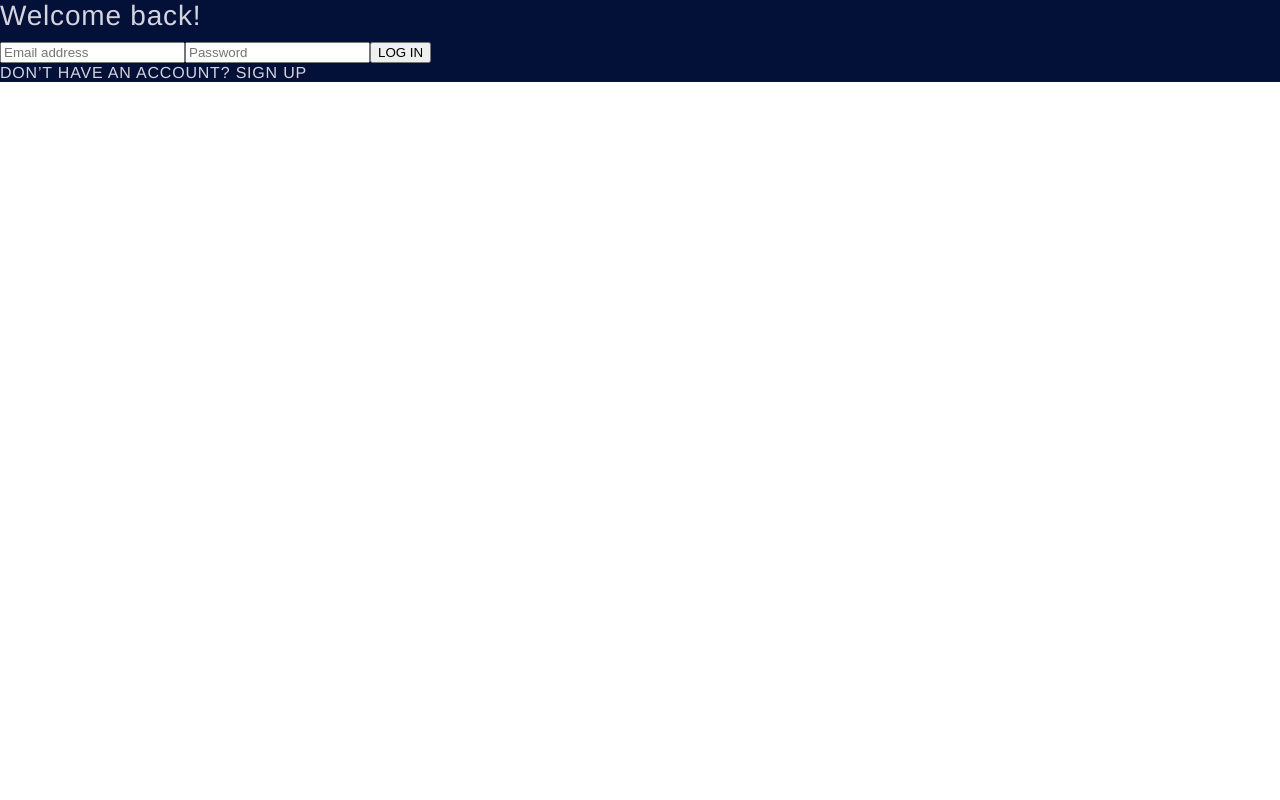
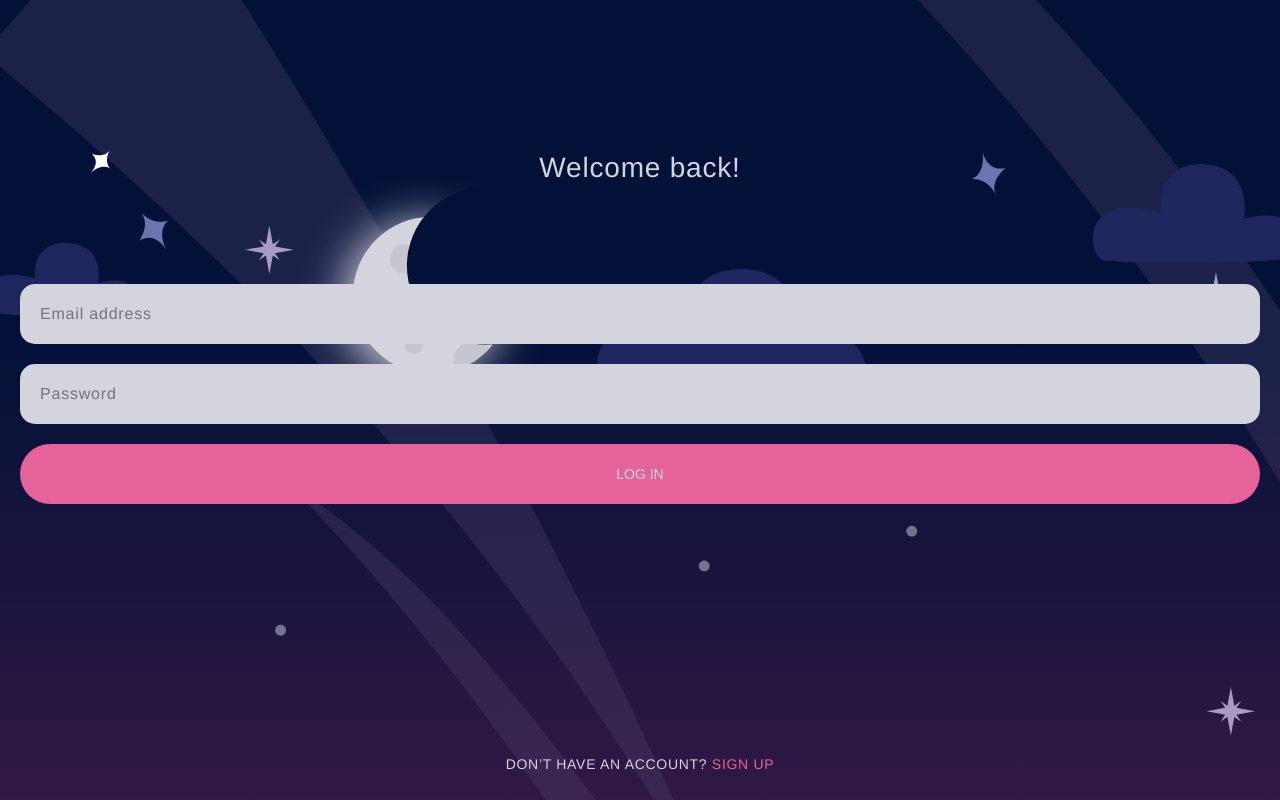
Before and after one commit to menchu123/dreamist-frontend, a Vue app: page /login in a window 1280 px wide. Built offline with nearby package versions, Linux system fonts and the light colour scheme.

Commit message:
Added login styles

```diff
--- a/src/styles/_mixins.scss
+++ b/src/styles/_mixins.scss
@@ -25,3 +25,73 @@
   background-size: cover;
   background-attachment: fixed;
 }
+
+@mixin userForm {
+  display: flex;
+  flex-direction: column;
+  input {
+    height: 60px;
+    border-radius: 15px;
+    border: none;
+    margin-bottom: 20px;
+    background-color: $lightgrey;
+    padding: 0 20px;
+    font-size: 16px;
+  }
+  input:focus-visible {
+    outline: none;
+  }
+  ::placeholder {
+    font-family: $font-family;
+    letter-spacing: 0.05em;
+    font-size: 16px;
+    font-weight: 400;
+  }
+  button {
+    background-color: $pink1;
+    border: none;
+    color: $lightgrey;
+    font-size: 14px;
+    font-weight: 500;
+    height: 60px;
+    border-radius: 50px;
+  }
+  button:active {
+    background-color: $pink2;
+  }
+}
+
+@mixin bottomLink {
+  p,
+  span {
+    font-size: 14px;
+    font-weight: 500;
+  }
+  span {
+    color: $pink1;
+  }
+  span:active {
+    color: $pink2;
+  }
+  text-align: center;
+  position: fixed;
+  bottom: 20px;
+  left: 0;
+  width: 100%;
+}
+
+@mixin button {
+  background-color: $pink1;
+  padding: 0 20px;
+  border: none;
+  color: $lightgrey;
+  font-size: 14px;
+  font-weight: 500;
+  height: 40px;
+  border-radius: 15px;
+  font-size: 16px;
+  font-weight: 200;
+  &:active {
+    background-color: $pink2;
+  }
+}
--- a/src/views/Login.vue
+++ b/src/views/Login.vue
@@ -25,4 +25,23 @@ export default defineComponent({
 });
 </script>
 
-<style lang="scss"></style>
+<style lang="scss">
+@import "./src/styles/variables";
+@import "./src/styles/mixins";
+.login {
+  @include backgroundGradient;
+  overflow: hidden;
+  padding: 132px 20px 0;
+  &__title {
+    text-align: center;
+    margin-top: 20px;
+  }
+  &__form {
+    @include userForm;
+    margin-top: 100px;
+  }
+  .bottom-link {
+    @include bottomLink;
+  }
+}
+</style>
```
Also changed, not shown: src/assets/Background-full.svg (added).
